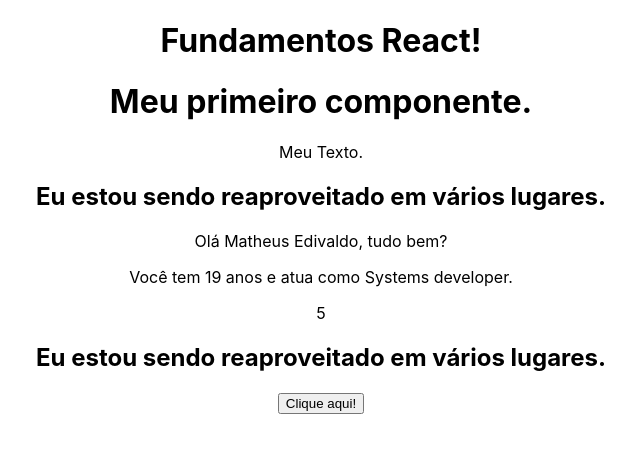
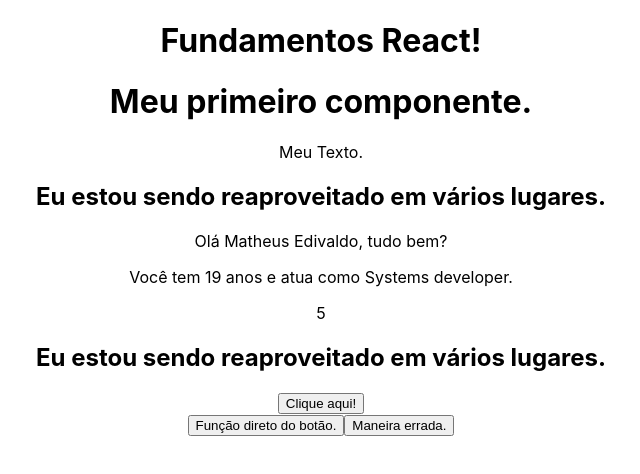
Before and after one commit to matheusedivaldo/react-studies, a React (Create React App) app in the folder 2_FUNDAMENTOS/fundamentos/: page / in a window 1280 px wide. Shown: the top 474 px of the page, without its empty margins (319-959 px from the left). Built offline with nearby package versions, Linux system fonts and the light colour scheme.

Commit message:
Funções no própio evento

```diff
--- a/2_FUNDAMENTOS/fundamentos/src/components/Events.jsx
+++ b/2_FUNDAMENTOS/fundamentos/src/components/Events.jsx
@@ -9,6 +9,14 @@
             <div>
                 <button onClick={handleMyEvent}>Clique aqui!</button>
             </div>
+            <div>
+                <button onClick={() => console.log("Clicou!")}>Função direto do botão.</button>
+                <button onClick={() => {
+                    if (true) {
+                        console.log("Isso não deveria existir :).")
+                    }
+                }}>Maneira errada.</button>
+            </div>
         </div>
     )
 }
```
